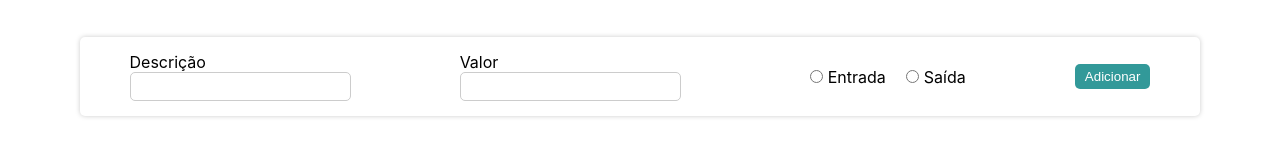
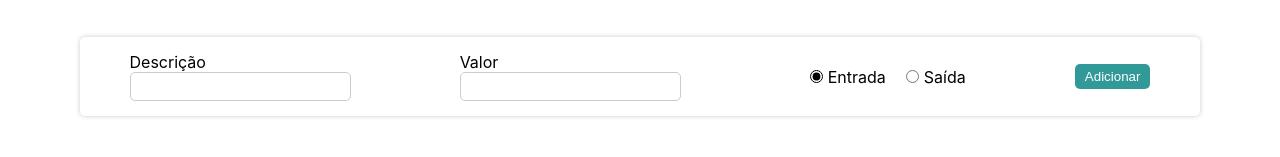
Before and after one commit to LuisBraga31/financialSystem, a React (Vite) app: page / in a window 1280 px wide. Shown: the part 245-402 px from the top of the page. Built offline with nearby package versions, Linux system fonts and the light colour scheme.

Commit message:
Finishing logic to operations

```diff
--- a/src/App.jsx
+++ b/src/App.jsx
@@ -15,12 +15,12 @@ function App() {
   useEffect( () => {
 
     const somaSaida = operationList
-      .filter((item) => item.saida)
-      .map((operation) => Number(operation.soma));
+      .filter((item) => item.tipo)
+      .map((operation) => Number(operation.valor));
 
     const somaEntrada = operationList
-      .filter((item) => !item.saida)
-      .map((operation) => Number(operation.soma));
+      .filter((item) => !item.tipo)
+      .map((operation) => Number(operation.valor));
 
     const saida = somaSaida.reduce((acc, cur) => acc + cur, 0).toFixed(2);
     const entrada = somaEntrada.reduce((acc, cur) => acc + cur, 0).toFixed(2);
@@ -46,7 +46,7 @@ function App() {
     <>
       <Header/>
       <Info entrada={entrada} saida ={saida} total={total} />
-      <Form/>
+      <Form add={add} />
     </>
   )
 }
--- a/src/components/Form/Form.jsx
+++ b/src/components/Form/Form.jsx
@@ -1,11 +1,13 @@
 import React, { useState } from 'react'
 import styles from './Form.module.css';
 
-const Form = () => {
+const Form = ({add}) => {
 
   const [desc, setDesc] = useState("");
   const [valor, setValor] = useState("");
   const [tipo, setTipo] = useState(false);
+
+  const gerarId = () => Math.round(Math.random() * 1000);
 
   const salvar = () => {
 
@@ -16,6 +18,18 @@ const Form = () => {
       alert("Informe uma entrada positiva");
       return;
     }
+
+    const operation = {
+      id: gerarId(),
+      desc: desc,
+      valor: valor,
+      tipo: tipo
+    };
+
+    add(operation);
+    setDesc("");
+    setValor("");
+
   };
 
   return (
@@ -31,14 +45,14 @@ const Form = () => {
             </div>
 
             <div className={styles.form_radio}>
-                <input type="radio" name="webmaster" value="entrada" onChange={() => setTipo(!tipo)}/>
+                <input type="radio" name="webmaster" value="entrada" onChange={() => setTipo(!tipo)} checked/>
                 <label> Entrada </label>
                 <input type="radio" name="webmaster" value="saida" onChange={() => setTipo(!tipo)}/>
                 <label> Saída </label>
             </div>
 
 
-            <button className={styles.form_button}> Adicionar </button>
+            <button className={styles.form_button} onClick={salvar}> Adicionar </button>
 
     </form>
   )
```
